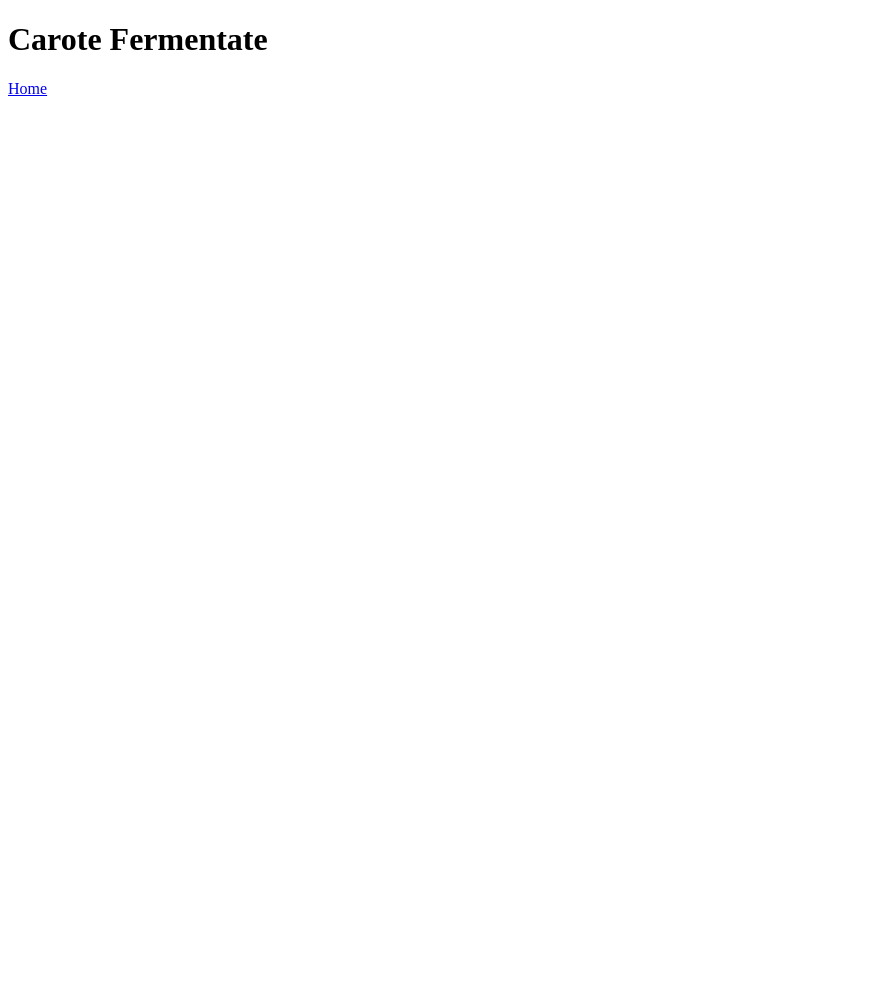
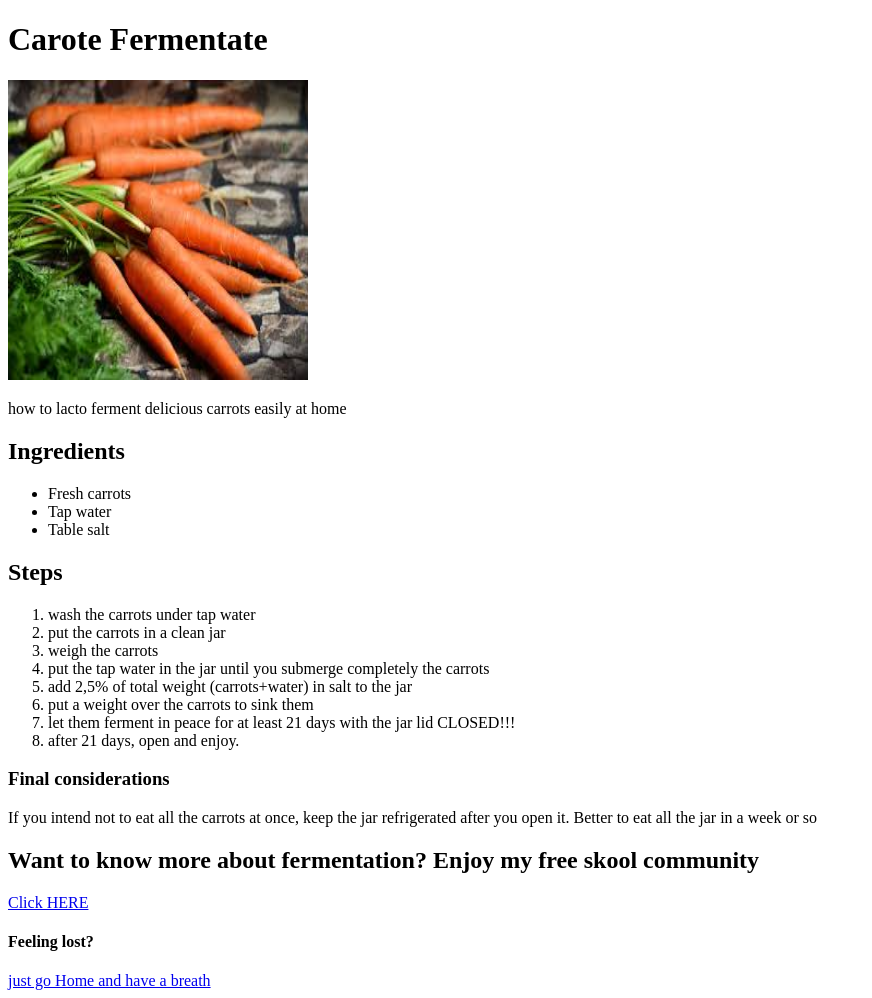
Before and after one commit to frizzobrain/odin-recipes, a plain HTML site: page recipes/carote_fermentate.html in a window 1280 px wide. Shown: the whole page, without its empty margins (0-872 px from the left). Before the commit the page ends 800 px from the top, so only its background shows below. Drawn offline with Linux system fonts and the light colour scheme.

Commit message:
publish page carote_fermentate
insert content in page and cta to my skool community. See you there!

```diff
--- a/recipes/carote_fermentate.html
+++ b/recipes/carote_fermentate.html
@@ -7,8 +7,32 @@
 </head>
 <body>
     <h1>Carote Fermentate</h1>
+    <img src="../img/carrots.jpeg" alt="Carote fresche e croccanti" width="300" height="300">
+    <p>how to lacto ferment delicious carrots easily at home</p>
+    <h2>Ingredients</h2>
+    <ul>
+        <li>Fresh carrots</li>
+        <li>Tap water</li>
+        <li>Table salt</li>
+    </ul>
+    <h2>Steps</h2>
+    <ol>
+        <li>wash the carrots under tap water</li>
+        <li>put the carrots in a clean jar</li>
+        <li>weigh the carrots </li>
+        <li>put the tap water in the jar until you submerge completely the carrots</li>
+        <li>add 2,5% of total weight (carrots+water) in salt to the jar</li>
+        <li>put a weight over the carrots to sink them</li>
+        <li>let them ferment in peace for at least 21 days with the jar lid CLOSED!!!</li>
+        <li>after 21 days, open and enjoy.</li>
+    </ol>
+    <h3>Final considerations</h3>
+    <p>If you intend not to eat all the carrots at once, keep the jar refrigerated after you open it. Better to eat all the jar in a week or so</p>
 
-    <a href="../index.html">Home</a>
+    <h2><strong>Want to know more about fermentation? Enjoy my free skool community</strong></h2>
+    <a href="https://link.fermentotutto.it/community">Click HERE</a>
+    <h4>Feeling lost?</h4>
+    <a href="../index.html">just go Home and have a breath</a>
 
 </body>
 </html>
```
Also changed, not shown: img/carrots.jpeg (added).
